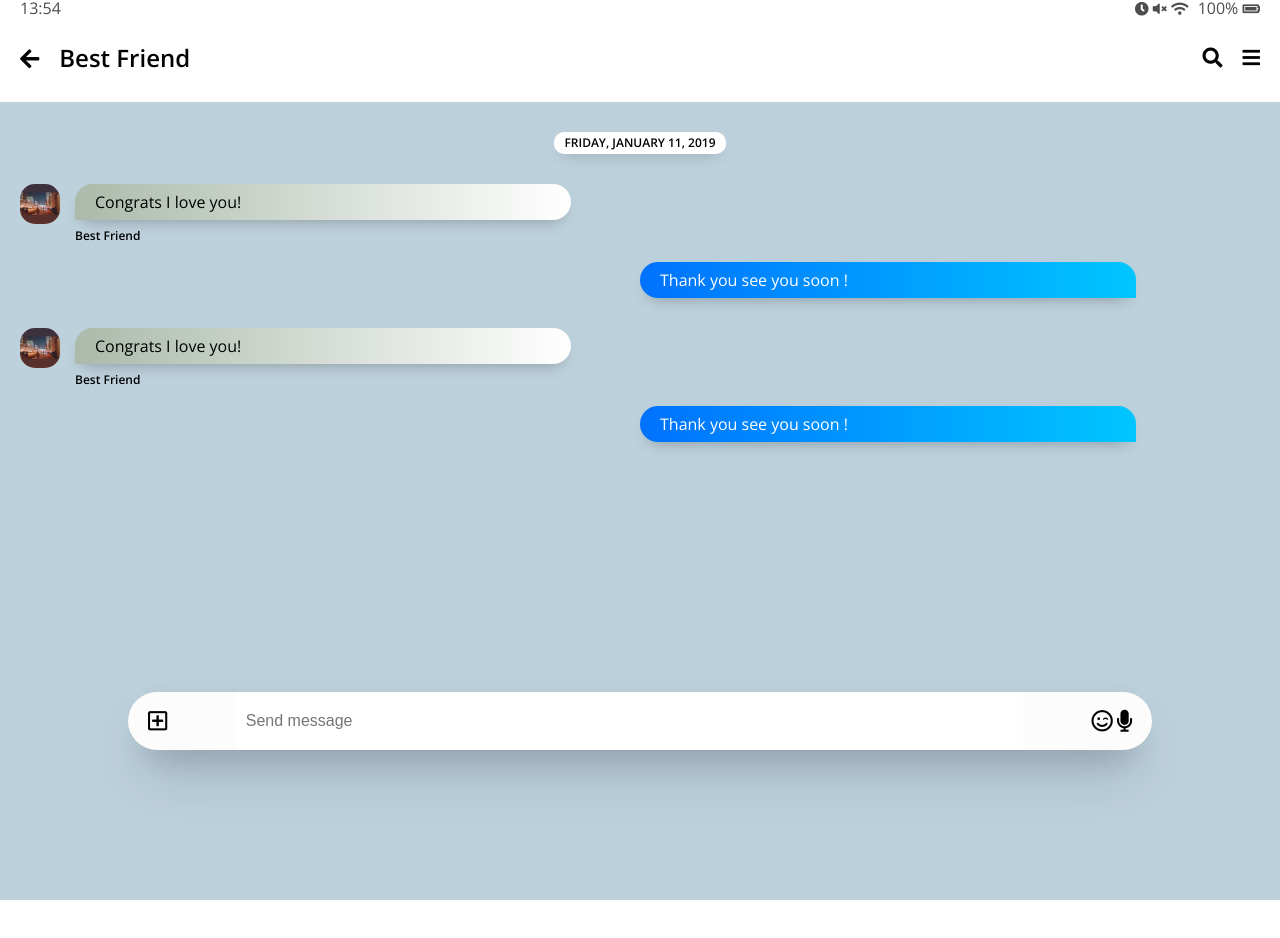
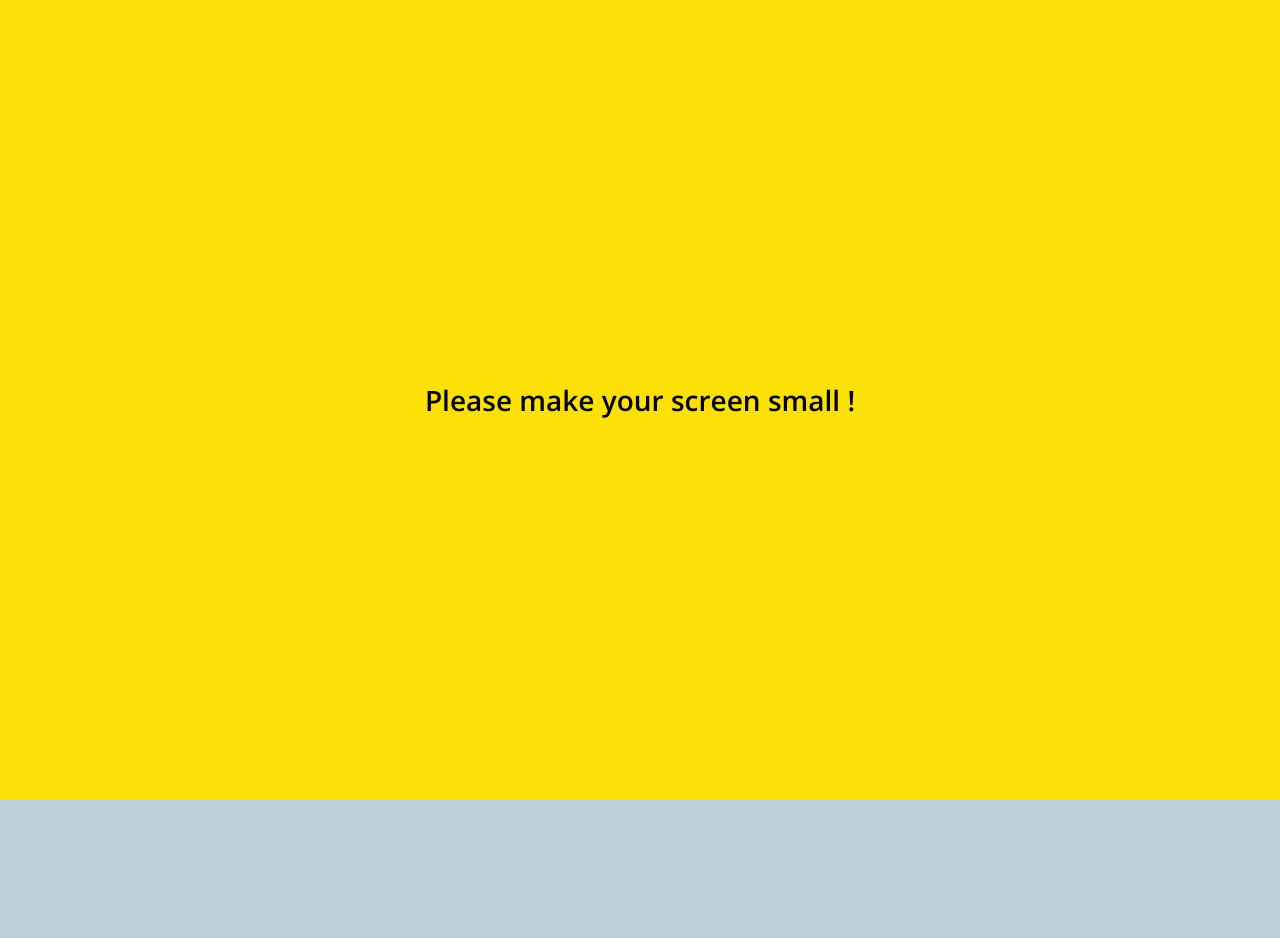
Before and after one commit to ffalswo2/kakao-clone-v2, a plain HTML site: page chat.html in a window 1280 px wide. Shown: the top 938 px of the page. Before the commit the page ends 900 px from the top, so only its background shows below. Drawn offline with nearby package versions, Linux system fonts and the light colour scheme.

Commit message:
css animation
Doing animation stuffs

```diff
--- a/chat.html
+++ b/chat.html
@@ -14,6 +14,7 @@
     <title>Chat | Kakao Clone</title>
   </head>
   <body class="chats-body">
+    <div class="header-wrapper">
       <div class="status-bar">
         <div class="status-bar__column">
           <span class="status-bar__clock">13:54</span>
@@ -42,6 +43,7 @@
           </span>
         </div>
       </header>
+    </div>
     <main class="chat-screen">
       <ul class="chat__messages">
         <span class="chat__timestamp">Friday, January 11, 2019</span>
@@ -79,18 +81,17 @@
         </li>
       </ul>
     </main>
-    <div class="chat__write">
-      <div class="chat__write-column">
-        <i class="far fa-plus-square"></i>
-      </div>
-      <div class="chat__write-column">
+    <div class="chat__write-container">
       <input
+        class="chat__write"
         type="text"
         placeholder="Send message"
         class="chat__write-input"
       />
+      <div class="chat__icon-left chat__icon">
+        <i class="far fa-plus-square"></i>
       </div>
-      <div class="chat__write-column">
+      <div class="chat__icon-right chat__icon">
         <span class="chat__write-icon">
           <i class="far fa-smile-wink"></i>
         </span>
@@ -99,5 +100,10 @@
         </span>
       </div>
     </div>
+    <div class="bigScreen">
+      <span class="bigScreen__text">
+        Please make your screen small !
+      </span>
+    </div>
   </body>
 </html>
--- a/css/chat.css
+++ b/css/chat.css
@@ -1,50 +1,102 @@
+.header-wrapper {
+  position: fixed;
+  z-index: 2;
+  top: 0px;
+  width: 100%;
+  padding: 5px 0px;
+  background-color: white;
+  box-shadow: 0 18px 36px -18px rgba(0, 0, 0, 0.3),
+    0 -12px 36px -8px rgba(0, 0, 0, 0.025);
+}
+
 .chats-body {
-  padding: 0;
+  padding: 10px 0px;
+  padding-top: 100px;
 }
 .chats-body .header,
 .chats-body .status-bar {
   padding: 0px 20px;
 }
 
-.chat-screen {
+.chats-body {
   background-color: #bdd1dc;
-  min-height: 100vh;
+  min-height: 1000vh;
 }
 
-.chat__write {
+.chat__write-container {
   position: fixed;
-  bottom: 50px;
-  width: 80%;
+  width: 100%;
+  bottom: 0px;
   margin: 0 auto;
   left: 0;
   right: 0;
   display: flex;
   justify-content: space-between;
   align-items: center;
-  background-color: #fcfcfc;
-  padding: 0px 20px;
+}
+
+.chat__icon-left {
+  position: absolute;
+  left: 10px;
+}
+
+.chat__icon-right {
+  position: absolute;
+  right: 10px;
+}
+
+.chat__write {
+  bottom: 0px;
+  margin: 0 auto;
+  width: 100%;
+  border-radius: 0;
+  padding: 20px 60px;
+  width: 100%;
+  border: none;
+  font-size: 16px;
+  transition: width 0.3s ease-in-out, border-radius 0.3s ease-in,
+    transform 0.3s ease-in-out;
+}
+
+@keyframes float {
+  0% {
+    box-shadow: 0 30px 60px -12px rgba(50, 50, 93, 0.25),
+      0 18px 36px -18px rgba(0, 0, 0, 0.3),
+      0 -12px 36px -8px rgba(0, 0, 0, 0.025);
+  }
+  50% {
+    box-shadow: 0 30px 60px -60px rgba(50, 50, 93, 0.25),
+      0 18px 36px -18px rgba(0, 0, 0, 0.3),
+      0 -12px 36px -8px rgba(0, 0, 0, 0.025);
+  }
+  100% {
+    box-shadow: 0 30px 60px -12px rgba(50, 50, 93, 0.25),
+      0 18px 36px -18px rgba(0, 0, 0, 0.3),
+      0 -12px 36px -8px rgba(0, 0, 0, 0.025);
+  }
+}
+
+.chat__write:focus {
+  outline: none;
+  width: 80%;
+  transform: translateY(-100px);
   border-radius: 40px;
   box-shadow: 0 30px 60px -12px rgba(50, 50, 93, 0.25),
     0 18px 36px -18px rgba(0, 0, 0, 0.3), 0 -12px 36px -8px rgba(0, 0, 0, 0.025);
+  animation: float 3s linear infinite forwards;
 }
 
-.chat__write i {
+.chat__write:focus ~ .chat__icon {
+  opacity: 0;
+}
+
+.chat__icon {
   font-size: 22px;
+  transition: opacity 0.2s ease-in-out;
 }
 
 .chat__write-column:nth-child(2) {
   width: 80%;
-}
-
-.chat__write-column input {
-  padding: 20px 10px;
-  width: 100%;
-  border: none;
-  font-size: 16px;
-}
-
-.chat__write-column input:focus {
-  outline: none;
 }
 
 .chat-screen .chat__messages {
@@ -87,10 +139,20 @@
   align-self: flex-end;
 }
 
+@keyframes spin {
+  from {
+    transform: none;
+  }
+  to {
+    transform: rotateY(1turn);
+  }
+}
+
 .incoming-message img {
   width: 40px;
   border-radius: 15px;
   margin-right: 15px;
+  animation: spin 1s linear forwards;
 }
 
 .message .message__bubble {
@@ -121,3 +183,33 @@
   color: white;
   background-image: linear-gradient(to left, #00c6ff, #0072ff);
 }
+
+@keyframes incomingAnimation {
+  from {
+    opacity: 0;
+    transform: translateX(-200px);
+  }
+  to {
+    opacity: 1;
+    transform: none;
+  }
+}
+
+.incoming-message {
+  animation: incomingAnimation 0.5s ease-out forwards;
+}
+
+@keyframes sentAnimation {
+  from {
+    opacity: 0;
+    transform: translateX(200px);
+  }
+  to {
+    opacity: 1;
+    transform: none;
+  }
+}
+
+.sent-message {
+  animation: sentAnimation 0.5s ease-out forwards;
+}
--- /dev/null
+++ b/css/mobile.css
@@ -0,0 +1,24 @@
+.bigScreen {
+  position: fixed;
+  width: 100%;
+  height: 100%;
+  top: 0;
+  left: 0;
+  background-color: #fce006;
+  display: flex;
+  justify-content: center;
+  align-items: center;
+  font-weight: 600;
+  font-size: 28px;
+  text-align: center;
+  line-height: 1.5;
+  padding: 0px 20px;
+  display: none;
+  z-index: 4;
+}
+
+@media screen and (min-width: 800px) {
+  .bigScreen {
+    display: flex;
+  }
+}
--- a/css/nav-bar.css
+++ b/css/nav-bar.css
@@ -6,6 +6,8 @@
   left: 0px;
   bottom: 0px;
   border-top: 1px solid #fcfcfc;
+  transform: translateY(50px);
+  animation: showNavBar 0.5s ease-out forwards;
 }
 
 .nav .nav__list {
@@ -35,3 +37,11 @@
   align-items: center;
   border-radius: 50%;
 }
+
+@keyframes showNavBar {
+  from{
+    transform: translateY(50px);
+  }
+  to{
+    transform: none;
+}
--- a/css/styles.css
+++ b/css/styles.css
@@ -9,6 +9,7 @@
 @import "more.css";
 @import "settings.css";
 @import "chat.css";
+@import "mobile.css";
 
 * {
   box-sizing: border-box;
@@ -26,3 +27,16 @@ a {
   color: inherit;
   text-decoration: none;
 }
+
+@keyframes fadeIn {
+  from {
+    transform: translateY(20px);
+  }
+  to {
+    transform: none;
+  }
+}
+
+.main {
+  animation: fadeIn 0.5s ease-out;
+}
```
Also changed, not shown: find.html (+5 -0 lines), friends.html (+5 -0 lines), index.html (+5 -0 lines), more.html (+5 -0 lines), settings.html (+5 -0 lines). Lines whose indentation alone changed are shown as unchanged.
